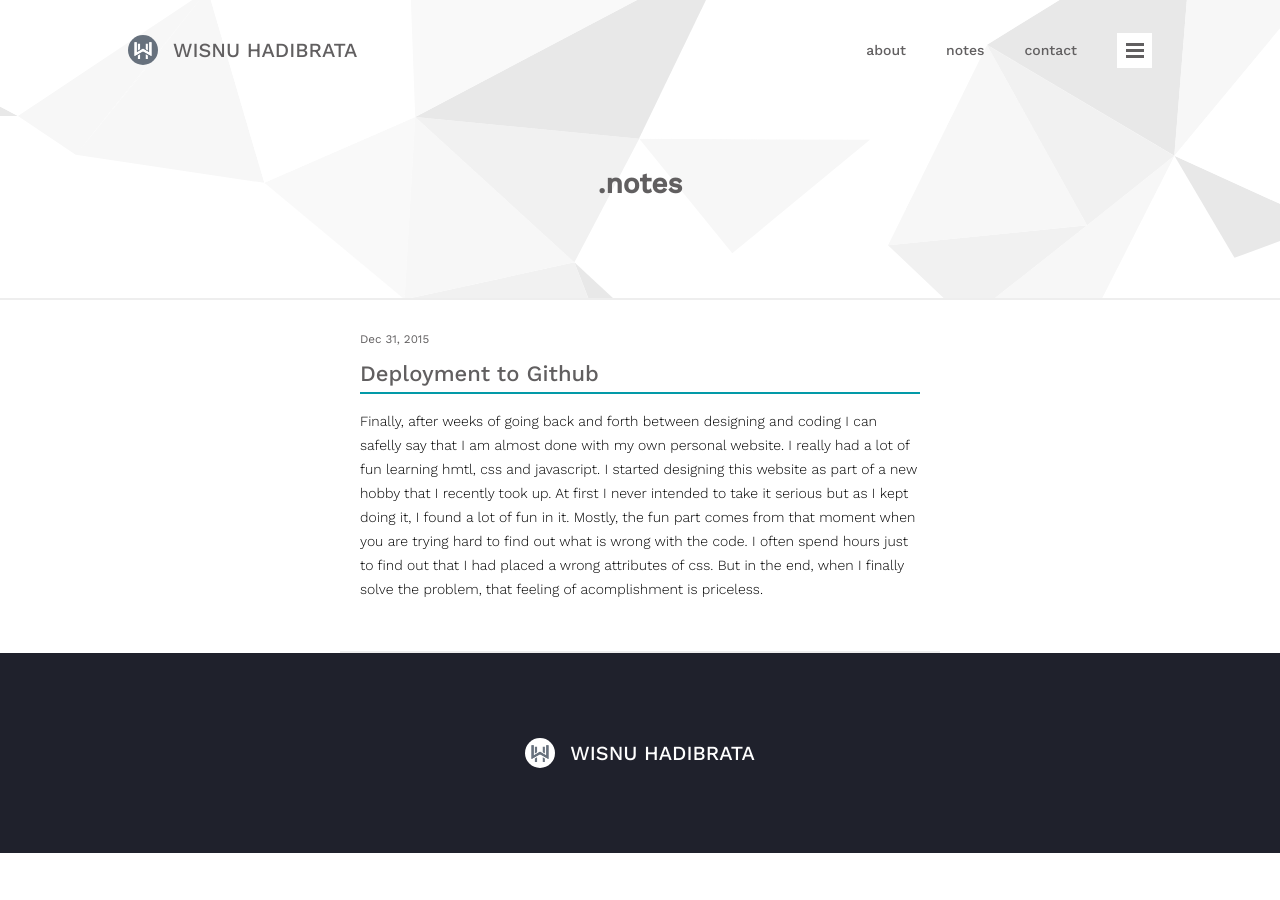
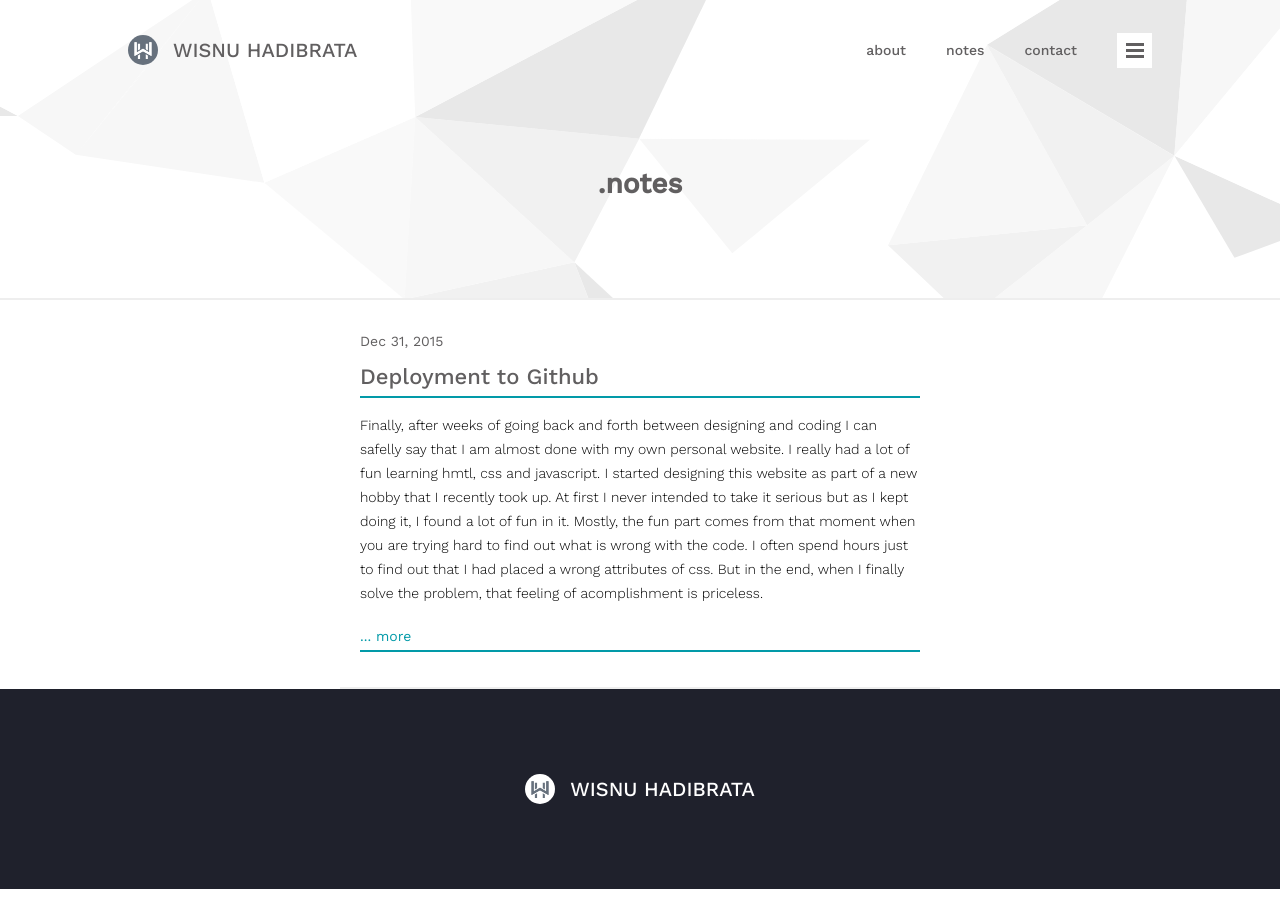
Before and after one commit to whadibrata/old-website, a Jekyll site: the page built from notes.html, in a window 1280 px wide. Built offline with Jekyll 4.4.1, drawn with Linux system fonts in a browser that asks for light colours.

Commit message:
notes update

```diff
--- a/assets/css/main.css
+++ b/assets/css/main.css
@@ -621,7 +621,12 @@ html {
 
 .notes-unit h5 {
   font-weight: 400;
+  font-size: 14px;
   margin-bottom: 10px;
+}
+
+.notes-unit h5 span {
+  color: #029aa8;
 }
 
 .notes-unit h4 {
--- a/notes.html
+++ b/notes.html
@@ -27,9 +27,11 @@
         <h5>{{ post.date | date: "%b %-d, %Y" }}</h5>
         <a href="{{ post.url}}"><h4>{{ post.title }}</h4></a>
         <p>{{ post.excerpt }}</p>
+        <a href="{{ post.url}}"><h5><span>... more</span></h5></a>
       </div>
 
     {% endfor %}
+
 
   </section>
 
--- a/sass/4-pages/_notes.scss
+++ b/sass/4-pages/_notes.scss
@@ -20,7 +20,12 @@
 
   h5 {
     font-weight: 400;
+    font-size: 14px;
     margin-bottom: 10px;
+
+    span{
+      color: $favdark;
+    }
   }
 
   h4 {
```
